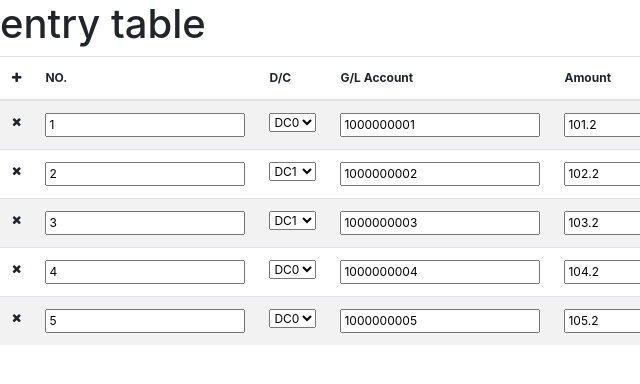
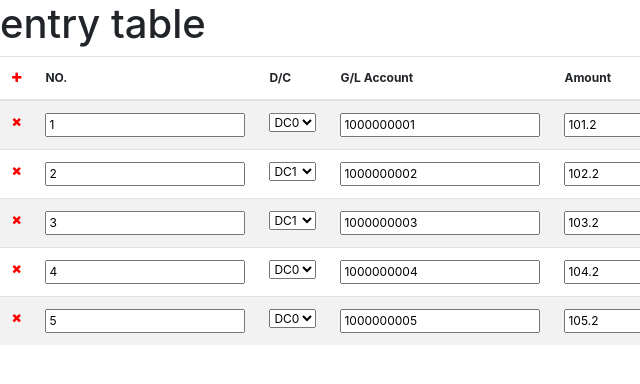
Before and after one commit to chouchao/entry-table, a website: page index.html in a window 1280 px wide. Shown: the top 384 px of the page, 0-640 px from the left. Drawn offline with nearby package versions, Linux system fonts and the light colour scheme.

Commit message:
按钮颜色修改

```diff
--- a/assets/style.css
+++ b/assets/style.css
@@ -7,4 +7,4 @@ table td input.is-dirty,table td select.is-dirty {
 table td input.is-invalid,table td select.is-invalid {
     border: 1px solid #FF0000;
 }
-table th.is-tool i,table td.is-tool i { cursor: pointer; }
+table th.is-tool i,table td.is-tool i { cursor: pointer; color: #FF0000; }
```
